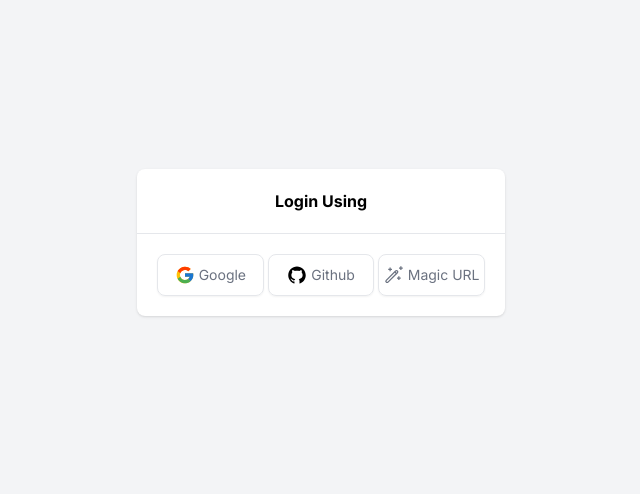
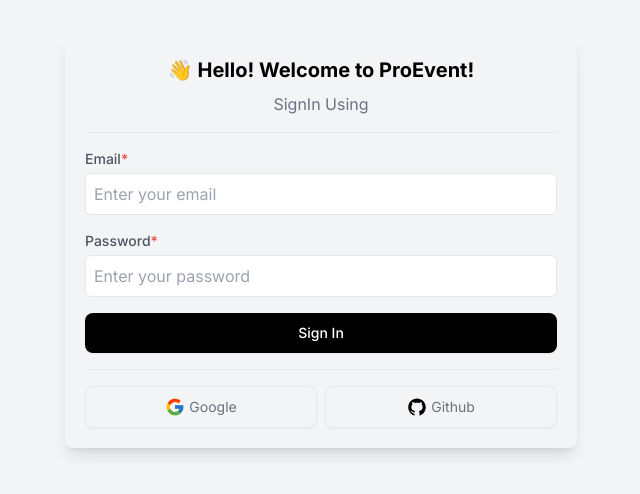
Before and after one commit to AbhiVarde/NextEvent, a Next.js app: page / in a window 1280 px wide. Shown: the part 158-652 px from the top of the page, without its empty margins (319-959 px from the left). Built offline with nearby package versions, Linux system fonts and the light colour scheme.

Commit message:
refactor: update signin page design

```diff
--- a/app/appwrite.tsx
+++ b/app/appwrite.tsx
@@ -4,7 +4,7 @@
 
 client
   .setEndpoint("https://cloud.appwrite.io/v1")
-  .setProject("653e08b66373b5858139");
+  .setProject("653e08b66373b5858139"); // Replace with your project ID
 
 export const account = new Account(client);
 export { ID } from "appwrite";
--- a/app/newFile.tsx
+++ /dev/null
@@ -1,5 +0,0 @@
-"use client";
-"use client";
-import { LoginPage } from "./page";
-
-export default LoginPage;
--- a/app/page.tsx
+++ b/app/page.tsx
@@ -1,69 +1,68 @@
-import { useEffect } from "react";
+"use client";
+import { useState } from "react";
 import { FcGoogle } from "react-icons/fc";
 import { AiFillGithub } from "react-icons/ai";
-import { VscWand } from "react-icons/vsc";
-import { account, client } from "./appwrite";
 
 const LoginPage = () => {
-  const handleGoogleLogin = async () => {
-    try {
-      const redirectURL = `${window.location.origin}/auth/callback`; // Specify your callback URL
-      const googleOAuthUrl = await client.account.createOAuth2Session(
-        "google",
-        redirectURL
-      );
-      window.location.href = googleOAuthUrl.toString();
-    } catch (error) {
-      console.error("Google login error:", error);
-    }
+  const [email, setEmail] = useState("");
+  const [password, setPassword] = useState("");
+
+  const handleSignIn = () => {
+    // Add your sign-in logic here using the email and password state values
+    console.log("Signing in with:", email, password);
   };
 
-  const handleGithubLogin = async () => {
-    try {
-      const redirectURL = `${window.location.origin}/auth/callback`; // Specify your callback URL
-      const githubOAuthUrl = await client.account.createOAuth2Session(
-        "github",
-        redirectURL
-      );
-      window.location.href = githubOAuthUrl.toString();
-    } catch (error) {
-      console.error("GitHub login error:", error);
-    }
-  };
-
-  useEffect(() => {
-    // Handle authentication callback (e.g., after successful Google or GitHub login)
-    const handleAuthCallback = async () => {
-      try {
-        const session = await client.account.createOAuth2Session();
-        await client.account.createOAuth2Account(
-          session.oauth2.state,
-          session.oauth2.code
-        );
-        // Redirect or handle the logged-in user as needed
-      } catch (error) {
-        console.error("Authentication callback error:", error);
-      }
-    };
-
-    if (window.location.pathname === "/auth/callback") {
-      handleAuthCallback();
-    }
-  }, []);
-
   return (
-    <div className="min-h-screen bg-gray-100 flex flex-col justify-center sm:py-12">
-      <div className="p-10 xs:p-0 mx-auto md:w-full md:max-w-md">
-        <div className="bg-white shadow w-full rounded-lg divide-y divide-gray-200">
-          <div className="text-grey-700 mx-auto my-auto font-bold flex align-items-center justify-evenly py-5">
-            Login Using
+    <div className="min-h-screen bg-gray-100 flex flex-col justify-center">
+      <div className="mx-auto w-full sm:max-w-lg">
+        <div className="p-5 first-letter:bg-white shadow-lg w-full rounded-lg divide-y divide-gray-200">
+          <div className="text-center mx-auto my-auto flex flex-col mb-4">
+            <h1 className="text-grey-700 text-xl font-bold">
+              👋 Hello! Welcome to ProEvent!{" "}
+            </h1>
+            <p className="pt-2 text-gray-500">SignIn Using</p>
           </div>
-          <div className="p-5">
-            <div className="grid grid-cols-3 gap-1">
+          <div className="pt-4 divide-y divide-gray-200">
+            <form onSubmit={handleSignIn}>
+              <div className="mb-4">
+                <label className="block text-sm font-medium text-gray-600">
+                  Email<span className="text-red-500">*</span>
+                </label>
+                <input
+                  type="email"
+                  className="mt-1 p-2 w-full border rounded-md focus:outline-none focus:border-blue-500"
+                  placeholder="Enter your email"
+                  value={email}
+                  onChange={(e) => setEmail(e.target.value)}
+                  required
+                />
+              </div>
+              <div className="mb-4">
+                <label className="block text-sm font-medium text-gray-600">
+                  Password<span className="text-red-500">*</span>
+                </label>
+                <input
+                  type="password"
+                  className="mt-1 p-2 w-full border rounded-md focus:outline-none focus:border-blue-500"
+                  placeholder="Enter your password"
+                  value={password}
+                  onChange={(e) => setPassword(e.target.value)}
+                  required
+                />
+              </div>
+              <div className="mb-4">
+                <button
+                  type="submit"
+                  className="w-full bg-black text-white py-2.5 rounded-lg text-sm shadow-sm hover:shadow-md font-medium"
+                >
+                  Sign In
+                </button>
+              </div>
+            </form>
+            <div className="pt-4 grid grid-cols-1 md:grid-cols-2 gap-2">
               <button
                 type="button"
                 className="gap-2 transition duration-200 border border-gray-200 text-gray-500 w-full py-2.5 rounded-lg text-sm shadow-sm hover:shadow-md font-normal flex align-items-center"
-                onClick={handleGoogleLogin}
               >
                 <div className="flex align-items-center gap-1 justify-center mx-auto">
                   <FcGoogle className="text-xl my-auto" />
@@ -73,20 +72,10 @@
               <button
                 type="button"
                 className="gap-2 transition duration-200 border border-gray-200 text-gray-500 w-full py-2.5 rounded-lg text-sm shadow-sm hover:shadow-md font-normal flex align-items-center"
-                onClick={handleGithubLogin}
               >
                 <div className="flex align-items-center gap-1 justify-center mx-auto">
                   <AiFillGithub className="text-xl my-auto text-black" />
                   <p className="my-auto">Github</p>
-                </div>
-              </button>
-              <button
-                type="button"
-                className="gap-2 transition duration-200 border border-gray-200 text-gray-500 w-full py-2.5 rounded-lg text-sm shadow-sm hover:shadow-md font-normal flex align-items-center"
-              >
-                <div className="flex align-items-center gap-1 justify-center mx-auto">
-                  <VscWand className="text-xl my-auto" />
-                  <p className="my-auto">Magic URL</p>{" "}
                 </div>
               </button>
             </div>
```
Also changed, not shown: tsconfig.json (+7 -1 lines).
